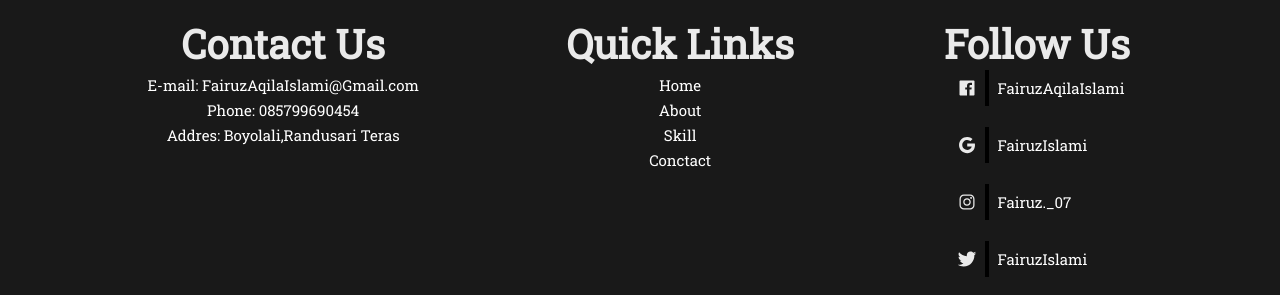
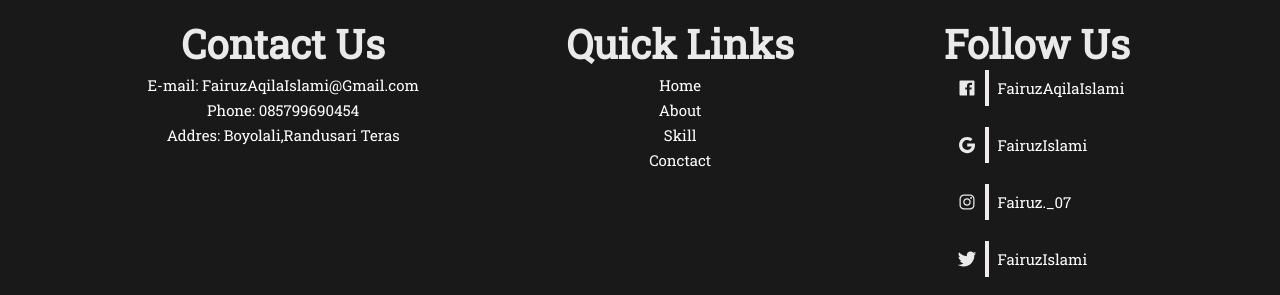
Before and after one commit to FairuzzIslami/fairuzzislami.github.io, a plain HTML site: page index.html in a window 1280 px wide. Shown: the part 2709-3004 px from the top of the page. Drawn offline with nearby package versions, Linux system fonts and the light colour scheme.

Commit message:
fix bug footer
ubah warna border yang ada di footer

```diff
--- a/css/styles.css
+++ b/css/styles.css
@@ -332,7 +332,7 @@ input,textarea{
   padding: 8px;
 }
 .footer-isi.social-media p{
-    border-left: 4px solid black;
+    border-left: 4px solid rgb(238, 236, 236);
     padding: 8px;
 }
 .footer-isi.social-media ion-icon:hover{
```
